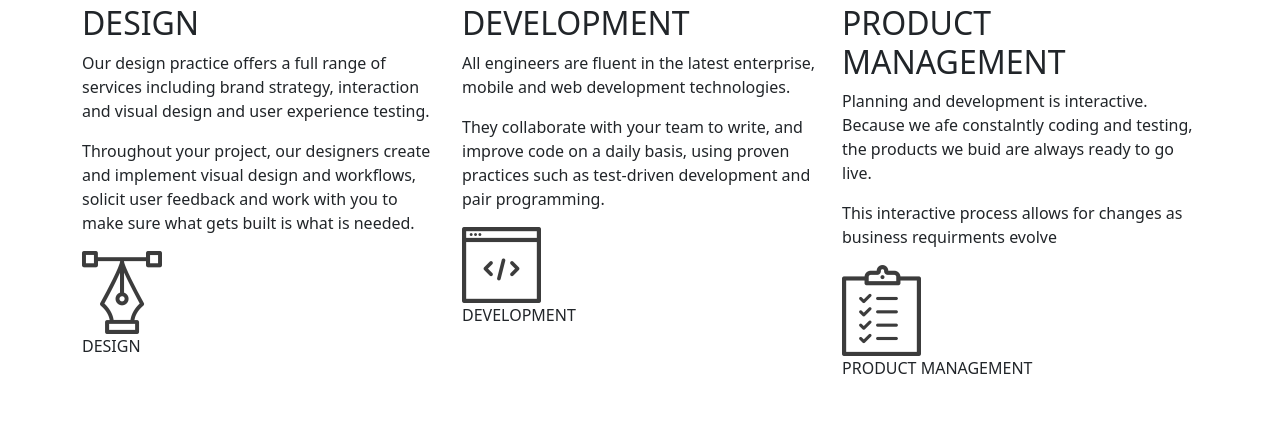
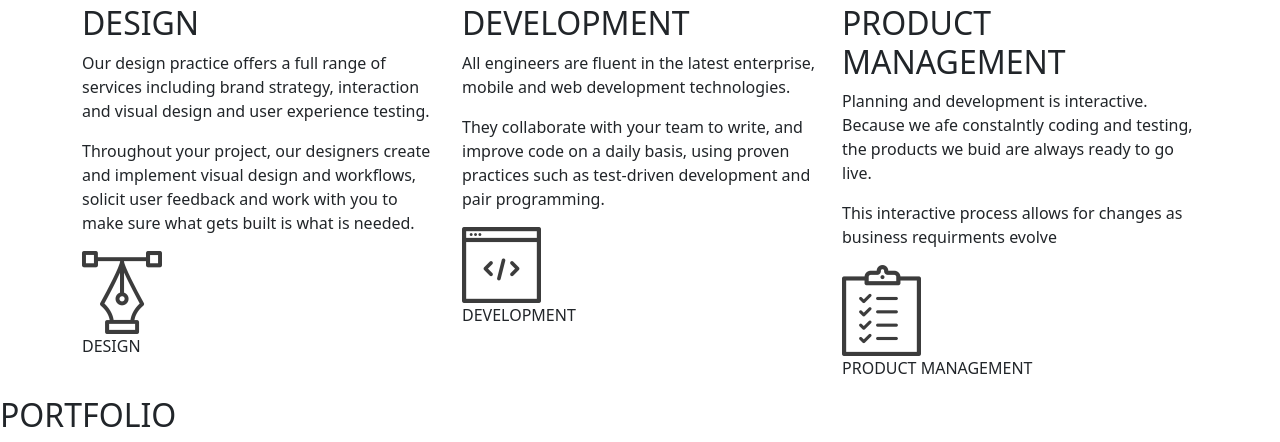
Before and after one commit to caseymusila/Delani-studios, a plain HTML site: page index.html in a window 1280 px wide. Shown: the part 700-1142 px from the top of the page. Before the commit the page ends 1096 px from the top, so only its background shows below. Drawn offline with Linux system fonts and the light colour scheme; files whose address does not match are found by name.

Commit message:
add a portfolio subheader

```diff
--- a/index.html
+++ b/index.html
@@ -77,3 +77,6 @@
             </div>
         </div>
       </div>
+
+      <div class="portfolio">
+        <h2>PORTFOLIO</h2>
```
